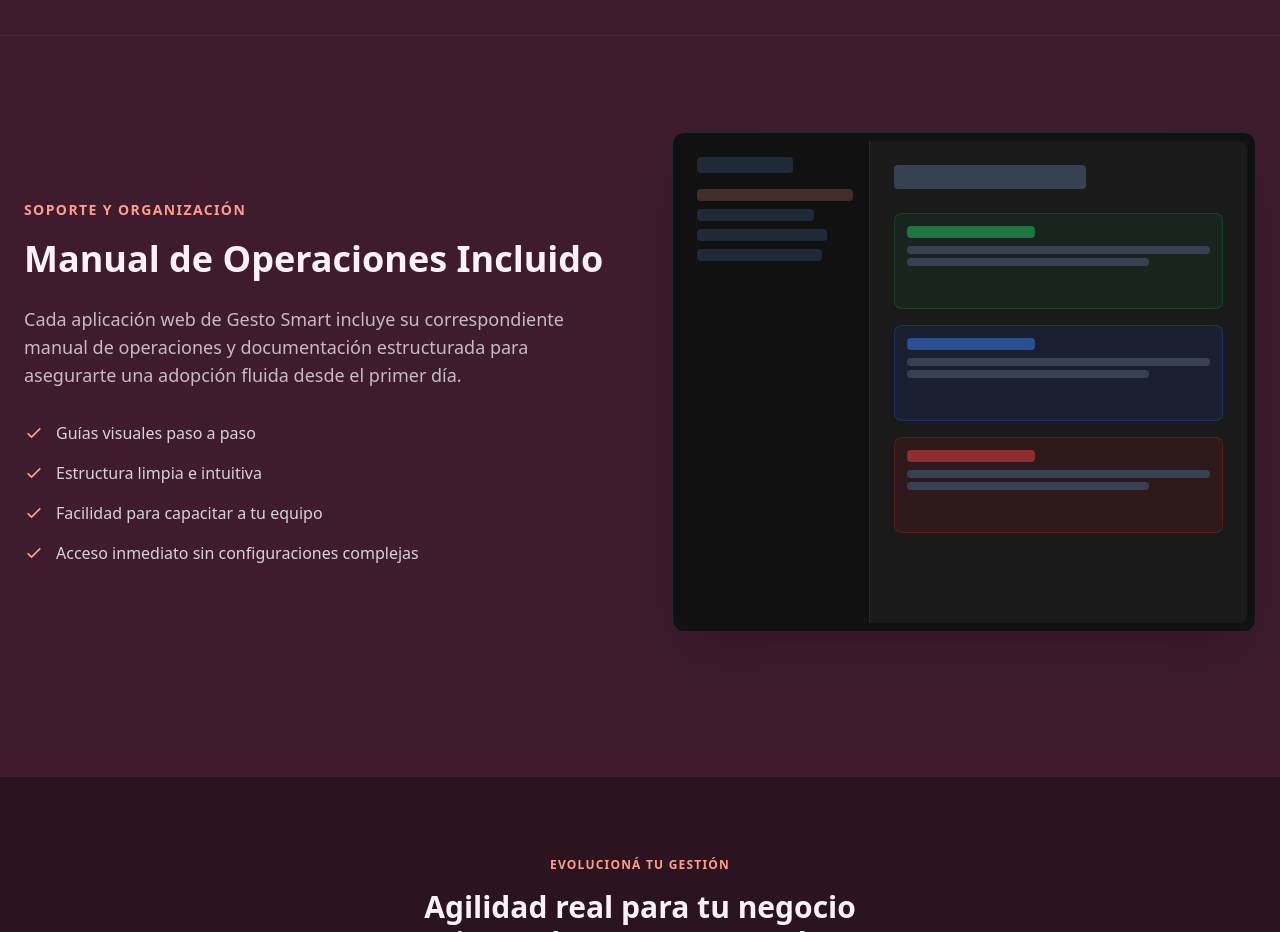
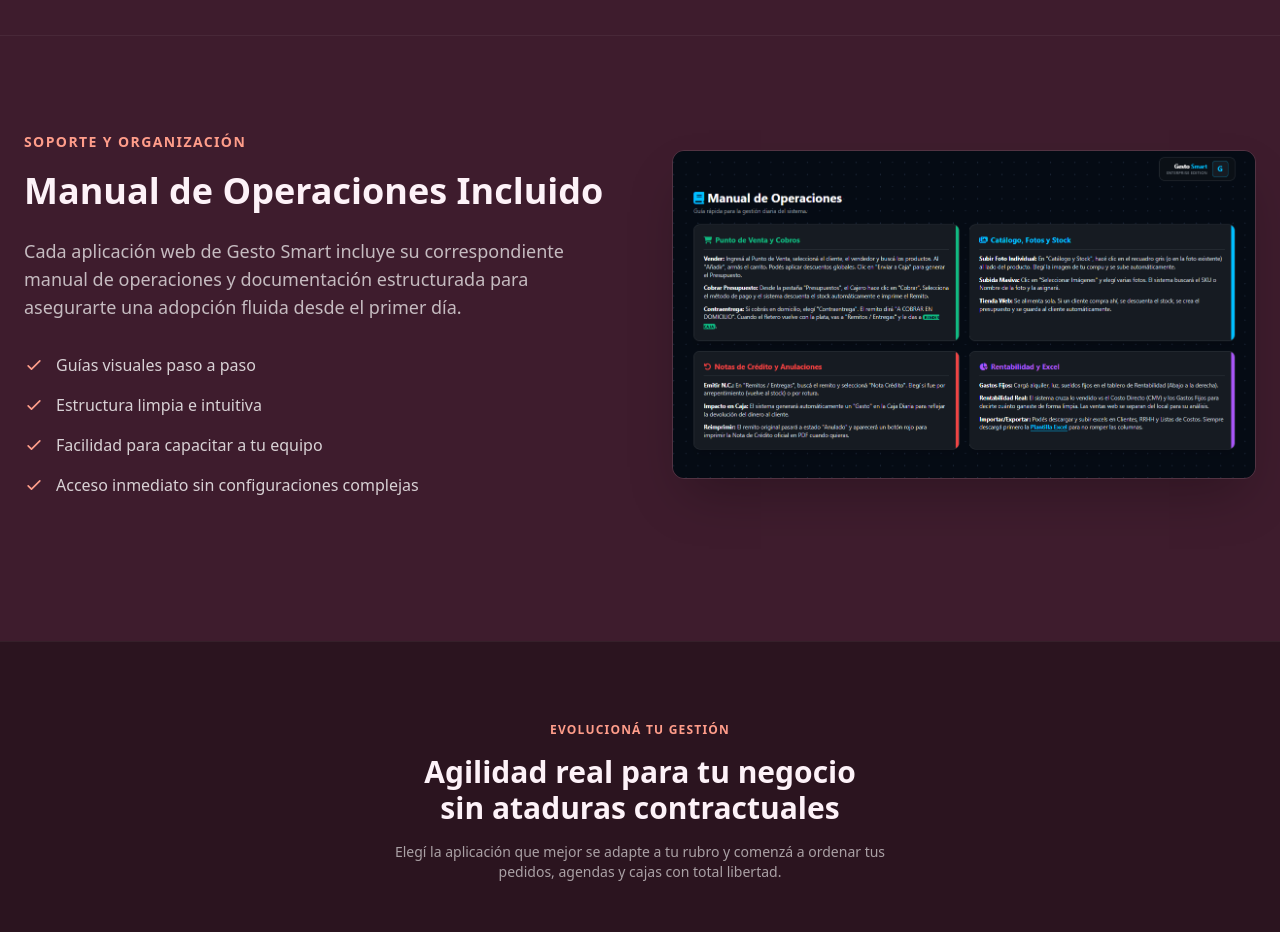
Before and after one commit to marianakarinramos-rgb/gesto-smart-landing, a plain HTML site: page index.html in a window 1280 px wide. Shown: the part 2340-3272 px from the top of the page. Drawn offline with nearby package versions, Linux system fonts and the light colour scheme.

Commit message:
Update index.html

```diff
--- a/index.html
+++ b/index.html
@@ -78,7 +78,7 @@
                 <!-- Imagen trasera (Sistema Retail) -->
                 <img src="retail.png" alt="Sistema Backend" class="absolute z-0 w-80 rounded-xl shadow-2xl transform -rotate-6 border-4 border-gray-900 right-20 md:right-32 object-cover object-left-top h-[350px] opacity-90 transition-transform duration-500 hover:-rotate-3 hover:scale-105">
 
-                <!-- Imagen frontal (Catálogo Mayorista o Zapatos) -->
+                <!-- Imagen frontal (Catálogo Mayorista) en formato .png -->
                 <img src="catalogo-mayorista.png" alt="Catálogo Frontend" class="absolute z-10 w-64 rounded-xl shadow-2xl transform rotate-3 border-4 border-white right-0 md:right-10 object-cover object-top h-[420px] transition-transform duration-500 hover:rotate-0 hover:scale-105">
             </div>
         </div>
@@ -197,34 +197,9 @@
                 </ul>
             </div>
 
-            <div class="bg-[#111] rounded-xl border border-gray-800 shadow-2xl p-2 flex h-[500px]">
-                <div class="w-1/3 border-r border-gray-800 p-4 space-y-4">
-                    <div class="h-4 w-24 bg-gray-800 rounded"></div>
-                    <div class="space-y-2 mt-6">
-                        <div class="h-3 w-full bg-brand-accent/20 rounded"></div>
-                        <div class="h-3 w-3/4 bg-gray-800 rounded"></div>
-                        <div class="h-3 w-5/6 bg-gray-800 rounded"></div>
-                        <div class="h-3 w-4/5 bg-gray-800 rounded"></div>
-                    </div>
-                </div>
-                <div class="w-2/3 p-6 space-y-4 bg-[#1a1a1a] rounded-r-lg">
-                    <div class="h-6 w-48 bg-gray-700 rounded mb-6"></div>
-                    <div class="w-full h-24 bg-green-900/20 border border-green-800/50 rounded-lg p-3">
-                        <div class="h-3 w-32 bg-green-500/50 rounded mb-2"></div>
-                        <div class="h-2 w-full bg-gray-700 rounded mb-1"></div>
-                        <div class="h-2 w-4/5 bg-gray-700 rounded"></div>
-                    </div>
-                    <div class="w-full h-24 bg-blue-900/20 border border-blue-800/50 rounded-lg p-3">
-                        <div class="h-3 w-32 bg-blue-500/50 rounded mb-2"></div>
-                        <div class="h-2 w-full bg-gray-700 rounded mb-1"></div>
-                        <div class="h-2 w-4/5 bg-gray-700 rounded"></div>
-                    </div>
-                    <div class="w-full h-24 bg-red-900/20 border border-red-800/50 rounded-lg p-3">
-                        <div class="h-3 w-32 bg-red-500/50 rounded mb-2"></div>
-                        <div class="h-2 w-full bg-gray-700 rounded mb-1"></div>
-                        <div class="h-2 w-4/5 bg-gray-700 rounded"></div>
-                    </div>
-                </div>
+            <!-- Contenedor Real para la imagen del Manual en formato .png -->
+            <div class="w-full flex justify-center lg:justify-end">
+                <img src="manual-operaciones.png" alt="Manual de Operaciones" class="rounded-xl shadow-2xl border border-white/10 w-full object-cover">
             </div>
         </div>
     </section>
```
